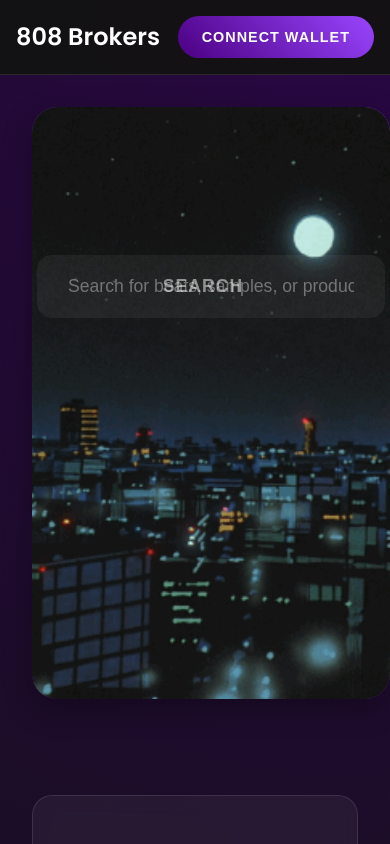
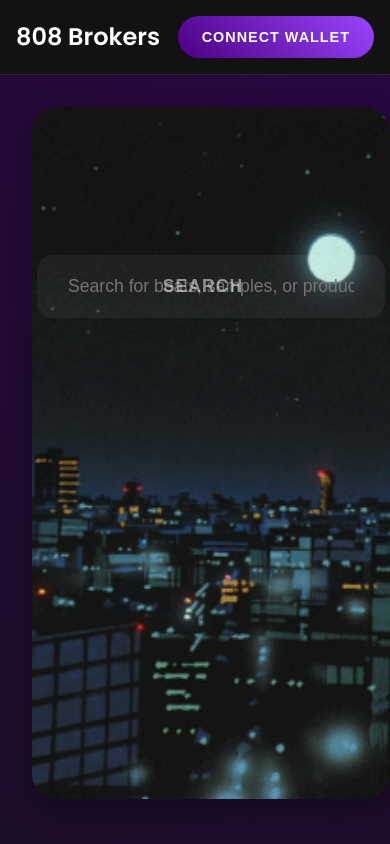
Before and after one commit to oldwestsolutions/808brokers, a React (Create React App) app: page / in a window 390 px wide. Shown: the top 844 px of the page. Built offline with nearby package versions, Linux system fonts and the light colour scheme.

Commit message:
Increased hero section height and adjusted responsive styling

```diff
--- a/src/styles/Home.css
+++ b/src/styles/Home.css
@@ -4,16 +4,15 @@
 }
 
 .hero {
+  position: relative;
+  width: 100%;
+  min-height: 600px; /* Increased from 400px */
   text-align: center;
-  padding: 6rem 1rem;
-  background: var(--gradient-2);
+  padding: 8rem 1rem; /* Increased padding */
   border-radius: 25px;
   margin-bottom: 4rem;
-  position: relative;
   overflow: hidden;
   box-shadow: 0 10px 30px rgba(0, 0, 0, 0.3);
-  width: 100%;
-  min-height: 400px; /* Adjust this value as needed */
 }
 
 .hero::before {
@@ -172,6 +171,11 @@
 
 /* Responsive adjustments */
 @media (max-width: 768px) {
+  .hero {
+    min-height: 500px; /* Slightly smaller on mobile */
+    padding: 6rem 1rem;
+  }
+
   .hero h1 {
     font-size: 3rem;
   }
```
